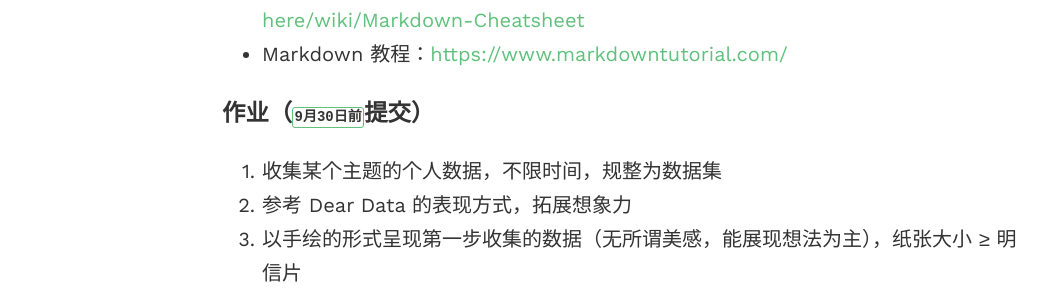
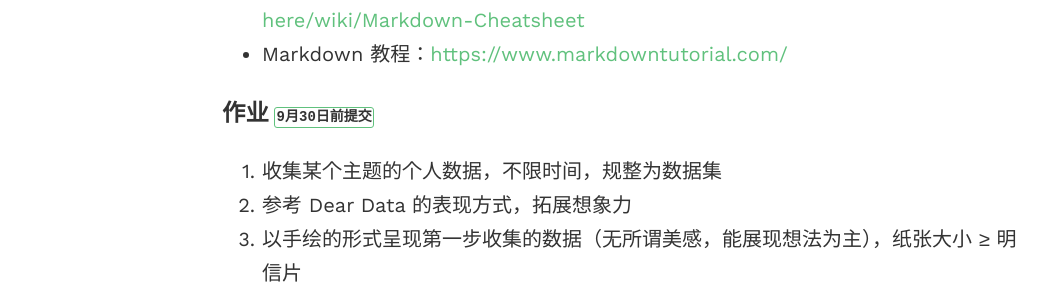
Before and after one commit to haoyuns/Fall-2019, a Jekyll site: the page built from _posts/2019-09-20-week1.md, in a window 1280 px wide. Shown: the part 631-921 px from the top of the page, without its empty margins (18-1067 px from the left). Built offline with Jekyll 4.4.1, drawn with Linux system fonts in a browser that asks for light colours.

```diff
--- a/_posts/2019-09-20-week1.md
+++ b/_posts/2019-09-20-week1.md
@@ -10,12 +10,13 @@ title:  "Week 1"
 
 ### 个人数据的价值：[Dear Data](https://www.dear-data.com/theproject "Dear Data")
 
+
 ### GitHub 及 Markdown
 - GitHub Pages 主题选择：<https://pages.github.com/themes/>
 - Markdown Cheatsheet：<https://github.com/adam-p/markdown-here/wiki/Markdown-Cheatsheet>
 - Markdown 教程：<https://www.markdowntutorial.com/>
 
-### 作业（`9月30日前`提交）
+### 作业 `9月30日前提交`
 1. 收集某个主题的个人数据，不限时间，规整为数据集
 2. 参考 Dear Data 的表现方式，拓展想象力
 3. 以手绘的形式呈现第一步收集的数据（无所谓美感，能展现想法为主），纸张大小 ≥ 明信片
```
